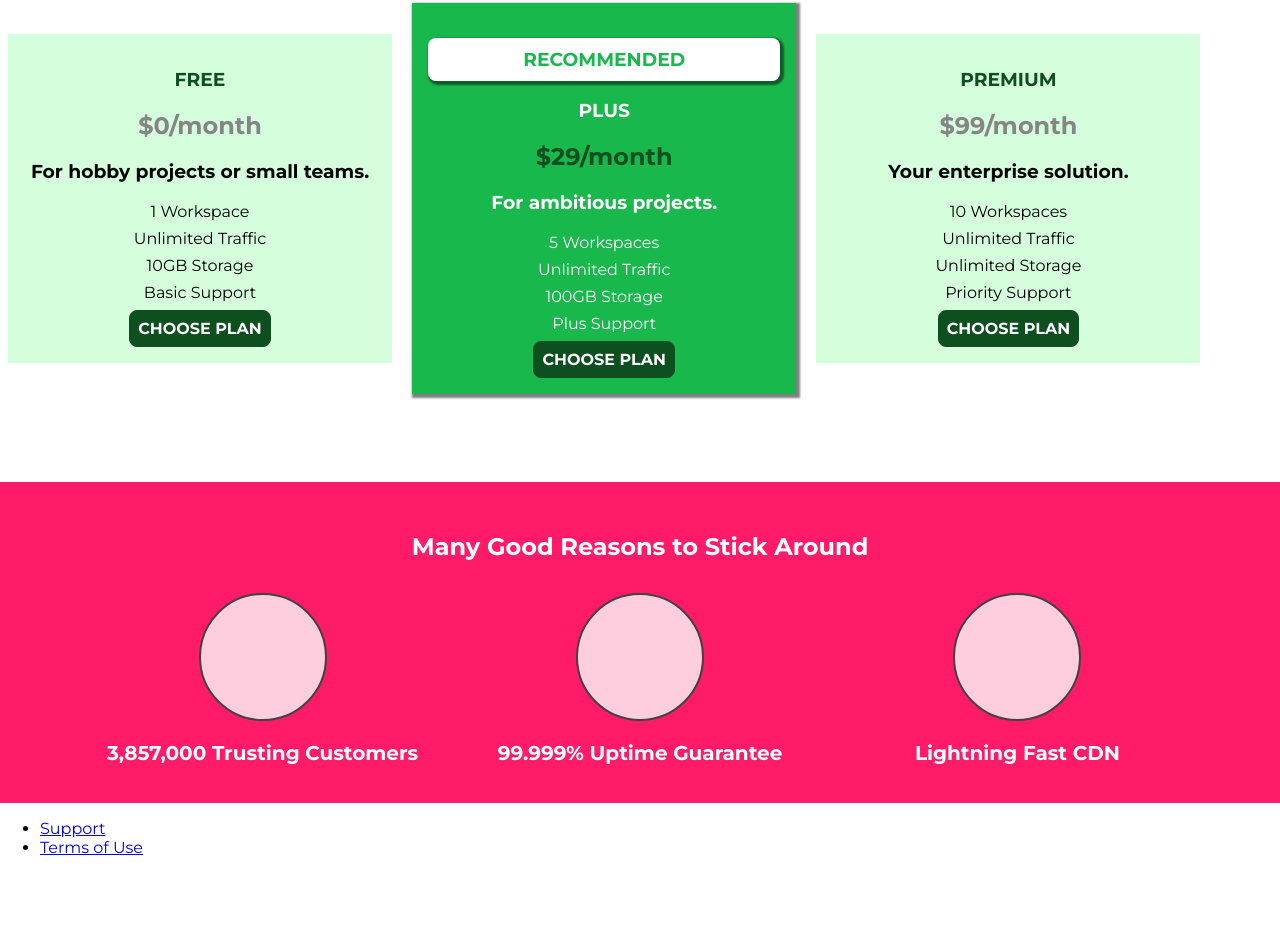
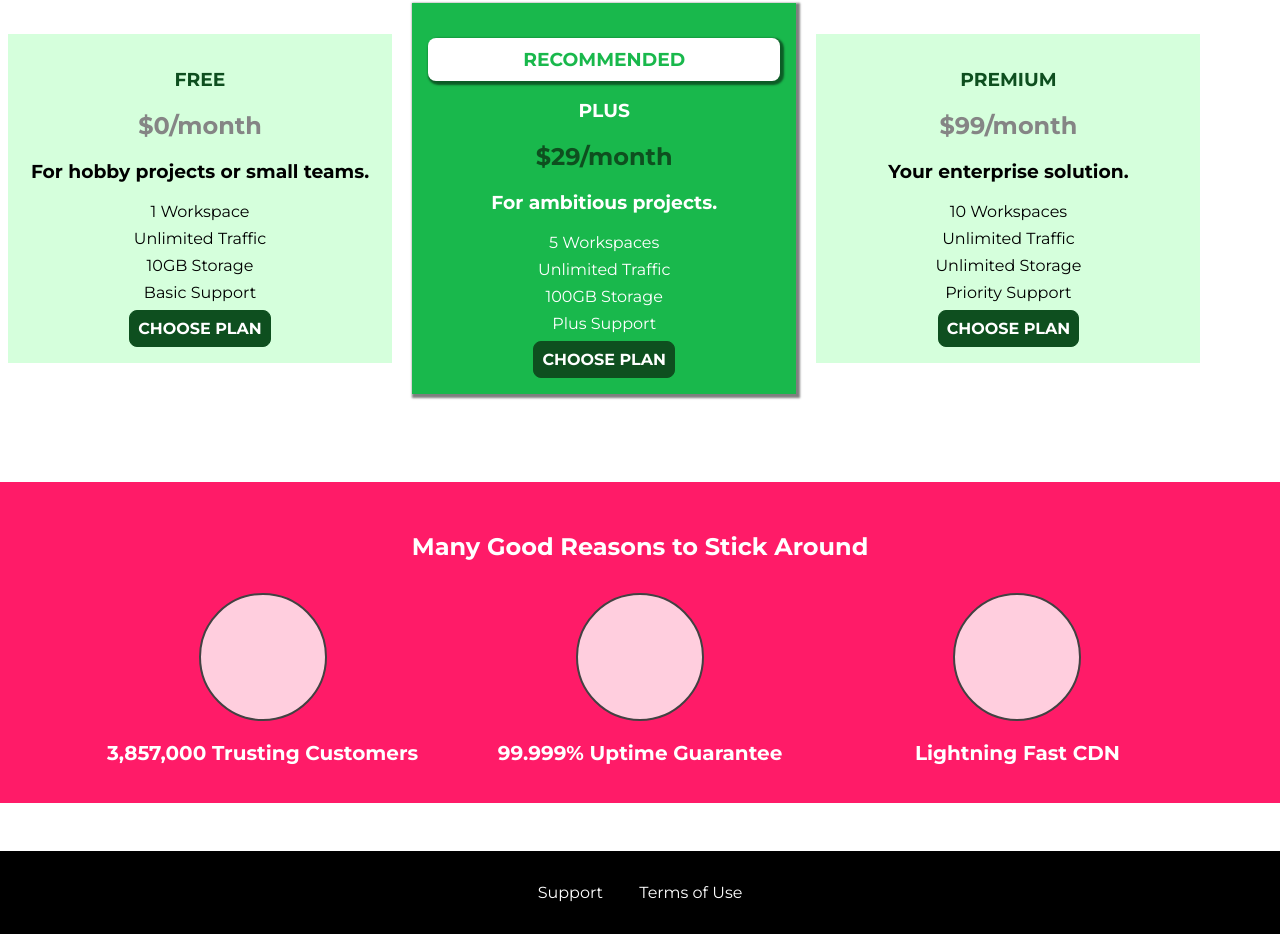
Before and after one commit to nelsonh88/udemy_css_the_complete_guide, a plain HTML site: page section-5/index.html in a window 1280 px wide. Shown: the part 645-1579 px from the top of the page. Before the commit the page ends 1518 px from the top, so only its background shows below. Drawn offline with Linux system fonts and the light colour scheme.

Commit message:
Adds a footer
- added a footer
- styled the footer

```diff
--- a/section-5/index.html
+++ b/section-5/index.html
@@ -110,11 +110,11 @@
     </main>
     <footer class="main-footer">
         <nav>
-            <ul>
-                <li>
+            <ul class="main-footer__links">
+                <li class="main-footer__link">
                     <a href="#">Support</a>
                 </li>
-                <li>
+                <li class="main-footer__link">
                     <a href="#">Terms of Use</a>
                 </li>
             </ul>
--- a/section-5/main.css
+++ b/section-5/main.css
@@ -203,3 +203,31 @@ body {
     background: white;
     border: none;
 }
+
+.main-footer {
+    background: black;
+    padding: 32px;
+    margin-top: 48px;
+}
+
+.main-footer__links {
+    list-style: none;
+    margin: 0;
+    padding: 0;
+    text-align: center;
+}
+
+.main-footer__link {
+    display: inline-block;
+    margin: 0 16px;
+}
+
+.main-footer__link a {
+    color: white;
+    text-decoration: none;
+}
+
+.main-footer__link a:hover,
+.main-footer__link a:active {
+    color: #ccc;
+}
```
